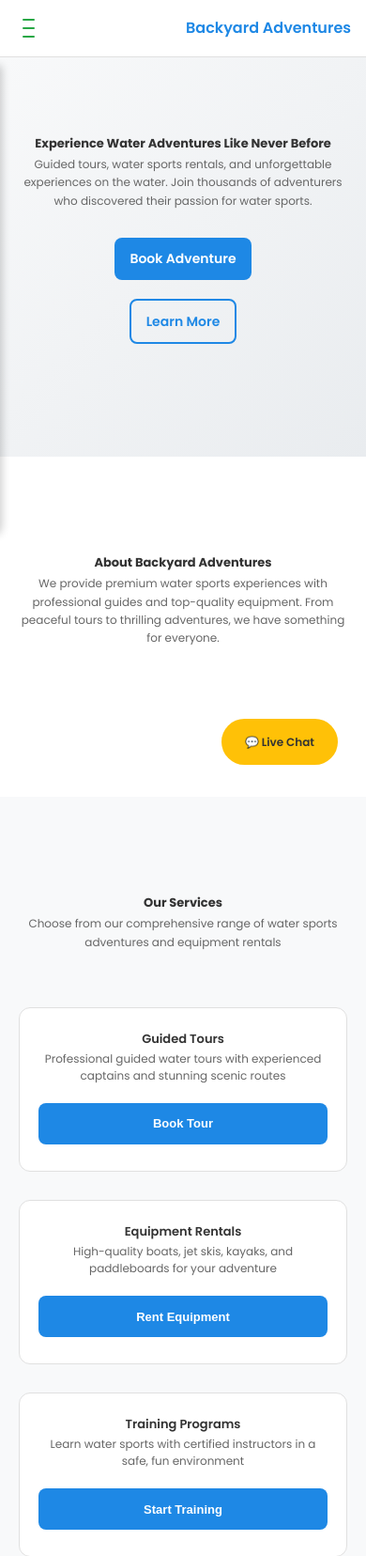
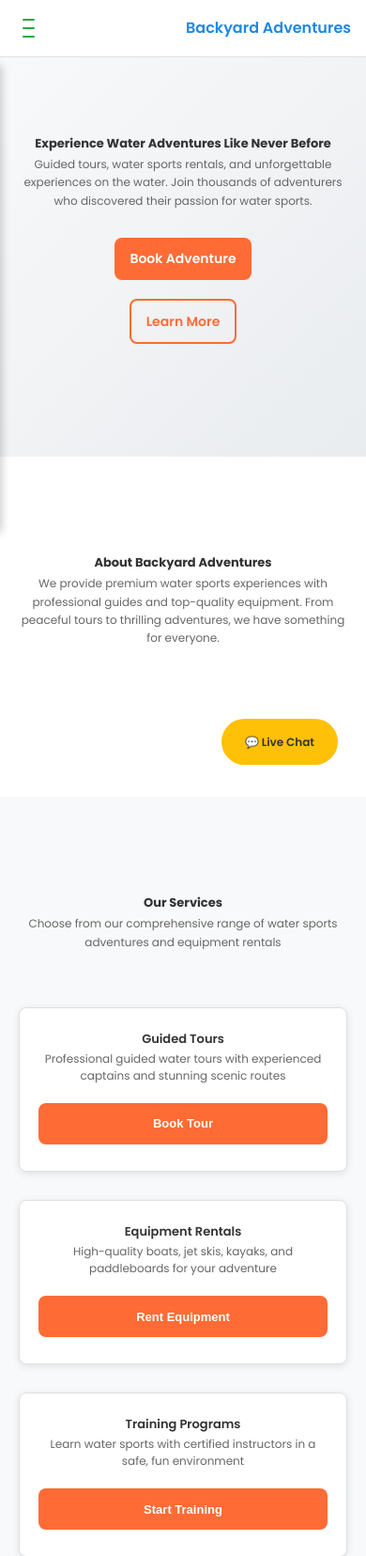
Before and after one commit to WarenBcs4/backyard-adventures-, a website: page index.html in a window 390 px wide. Shown: the top 1656 px of the page at 94% size. Drawn offline with Linux system fonts and the light colour scheme.

Commit message:
bg setting

```diff
--- /dev/null
+++ b/css/theme.css
@@ -0,0 +1,78 @@
+/* Orange Theme Styles */
+body {
+    background-color: transparent !important;
+}
+
+/* White card backgrounds */
+.service-card,
+.stat-card,
+.booking-item,
+.payment-item,
+.message-item,
+.subscriber-item,
+.item-card,
+.gallery-item,
+.modal-content,
+.auth-form,
+.contact-content,
+.newsletter {
+    background-color: white !important;
+    border-radius: 8px;
+    box-shadow: 0 2px 8px rgba(0,0,0,0.1);
+}
+
+/* Orange buttons */
+.btn-primary,
+.btn-book,
+.btn-pay,
+.auth-button,
+button[type="submit"],
+.social-btn:hover {
+    background-color: #ff6b35 !important;
+    color: white !important;
+    border: none !important;
+}
+
+.btn-secondary {
+    background-color: transparent !important;
+    color: #ff6b35 !important;
+    border: 2px solid #ff6b35 !important;
+}
+
+.btn-secondary:hover {
+    background-color: #ff6b35 !important;
+    color: white !important;
+}
+
+/* Sidebar always visible */
+@media (min-width: 769px) {
+    .mobile-menu-btn {
+        display: none !important;
+    }
+
+    .sidebar {
+        position: fixed !important;
+        left: 0 !important;
+        top: 70px !important;
+        width: 250px !important;
+        height: calc(100vh - 70px) !important;
+        background: white !important;
+        z-index: 100;
+        box-shadow: 2px 0 8px rgba(0,0,0,0.1);
+    }
+
+    .main-content {
+        margin-left: 250px !important;
+    }
+
+    .dashboard-container {
+        padding-top: 70px !important;
+    }
+}
+
+/* Mobile sidebar */
+@media (max-width: 768px) {
+    .mobile-menu-btn {
+        display: flex !important;
+    }
+}
--- a/index.html
+++ b/index.html
@@ -9,6 +9,7 @@
     <link href="https://fonts.googleapis.com/css2?family=Poppins:wght@300;400;500;600;700&display=swap" rel="stylesheet">
     <link rel="stylesheet" href="css/styles.css">
     <link rel="stylesheet" href="css/mobile.css">
+    <link rel="stylesheet" href="css/theme.css">
 </head>
 <body>
     <!-- Navigation -->
```
Also changed, not shown: dashboard.html (+1 -0 lines), login.html (+1 -0 lines), register.html (+1 -0 lines).
